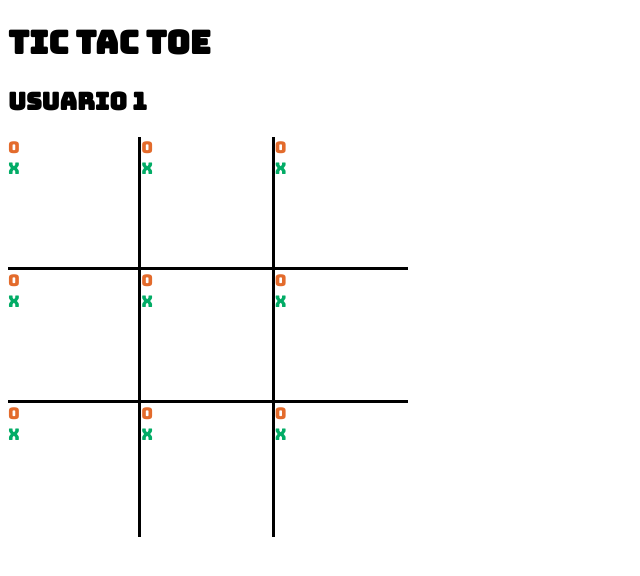
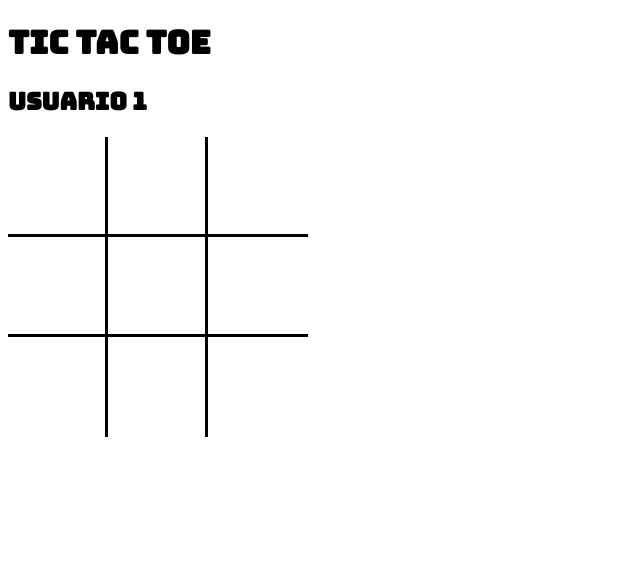
Before and after one commit to GabrielaVC/Gato-, a plain HTML site: page index.html in a window 1280 px wide. Shown: the whole page, without its empty margins (0-640 px from the left). Drawn offline with Linux system fonts and the light colour scheme.

Commit message:
modificacion de bordes y texto

```diff
--- a/index.html
+++ b/index.html
@@ -13,46 +13,47 @@
 <main>
   <div class="row">
     <section>
-      <div class="circle">O</div>
-      <div class="cross">X</div>
+      <div class="opt circle">O</div>
+      <div class="opt cross">X</div>
     </section>
     <section>
-      <div class="circle">O</div>
-      <div class="cross">X</div>
+      <div class="opt circle">O</div>
+      <div class="opt cross">X</div>
     </section>
     <section>
-      <div class="circle">O</div>
-      <div class="cross">X</div>
+      <div class="opt circle">O</div>
+      <div class="opt cross">X</div>
     </section>
   </div>
   <div class="row">
     <section>
-      <div class="circle">O</div>
-      <div class="cross">X</div>
+      <div class="opt circle">O</div>
+      <div class="opt cross">X</div>
     </section>
     <section>
-      <div class="circle">O</div>
-      <div class="cross">X</div>
+      <div class="opt circle">O</div>
+      <div class="opt cross">X</div>
     </section>
     <section>
-      <div class="circle">O</div>
-      <div class="cross">X</div>
+      <div class="opt circle">O</div>
+      <div class="opt cross">X</div>
     </section>
   </div>
   <div class="row">
     <section>
-      <div class="circle">O</div>
-      <div class="cross">X</div>
+      <div class="opt circle">O</div>
+      <div class="opt cross">X</div>
     </section>
     <section>
-      <div class="circle">O</div>
-      <div class="cross">X</div>
+      <div class="opt circle">O</div>
+      <div class="opt cross">X</div>
     </section>
     <section>
-      <div class="circle">O</div>
-      <div class="cross">X</div>
+      <div class="opt circle">O</div>
+      <div class="opt cross">X</div>
     </section>
   </div>
 </main>
+
 </body>
 </html>
--- a/styles.css
+++ b/styles.css
@@ -5,14 +5,14 @@
 }
 
 main{
-  width: 400px;
-  height: 400px;
+  width: 300px;
+  height: 300px;
 }
 
 .row{
   display: block;
   border-bottom: 3px solid black;
-  height:  calc(100%/3);
+  height: calc(100%/3);
   width: 100%;
   box-sizing: border-box;
 }
@@ -34,20 +34,21 @@ main{
   border-right: none;
 }
 
-.row section .option{
+.row section .opt{
   text-align: center;
-  font-size: 80px;
+  font-size: 70px;
   position: absolute;
-  top: 0;
-  left: 0;
+  top:-40px;
   width: 100%;
   display: none;
 }
 
 .row section .circle{
   color: #E36B2C;
+  bottom: 10px;
 }
 
 .row section .cross{
   color: #02AC66;
+  bottom: 10px;
 }
```
